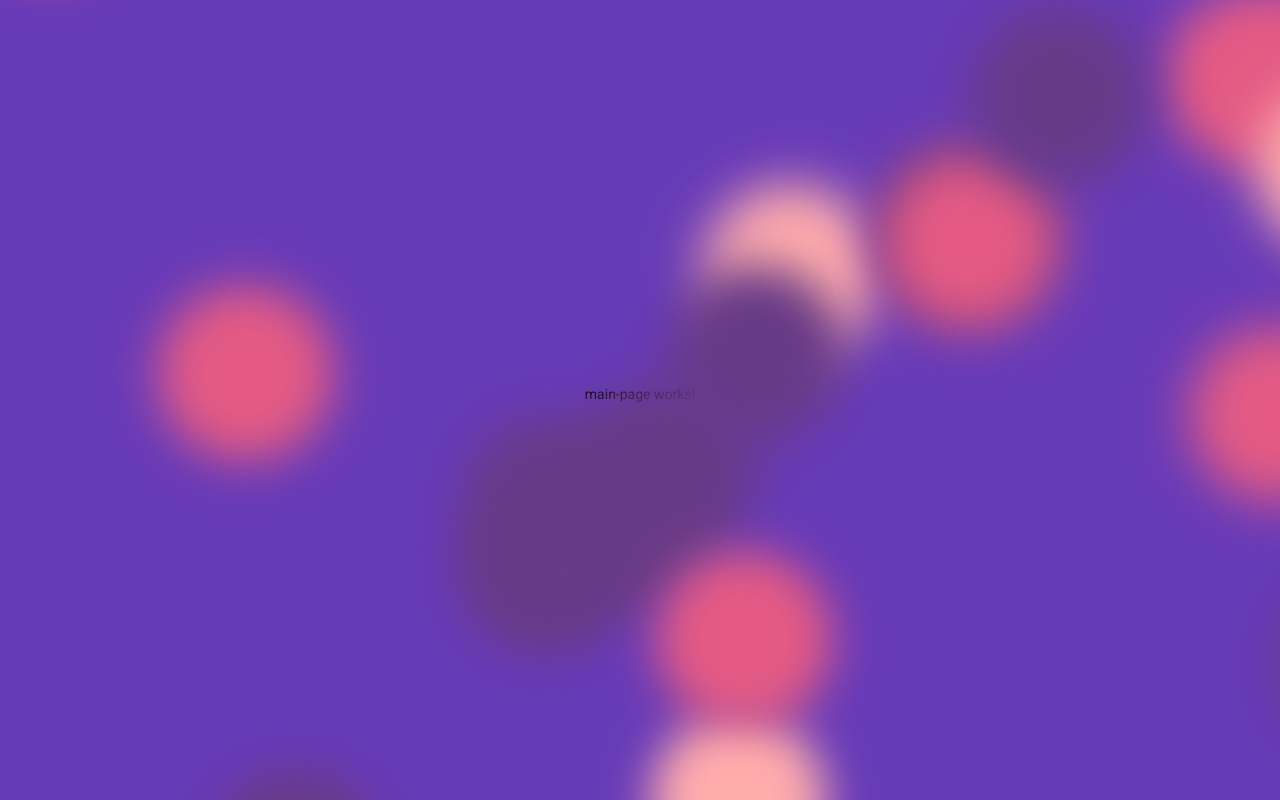
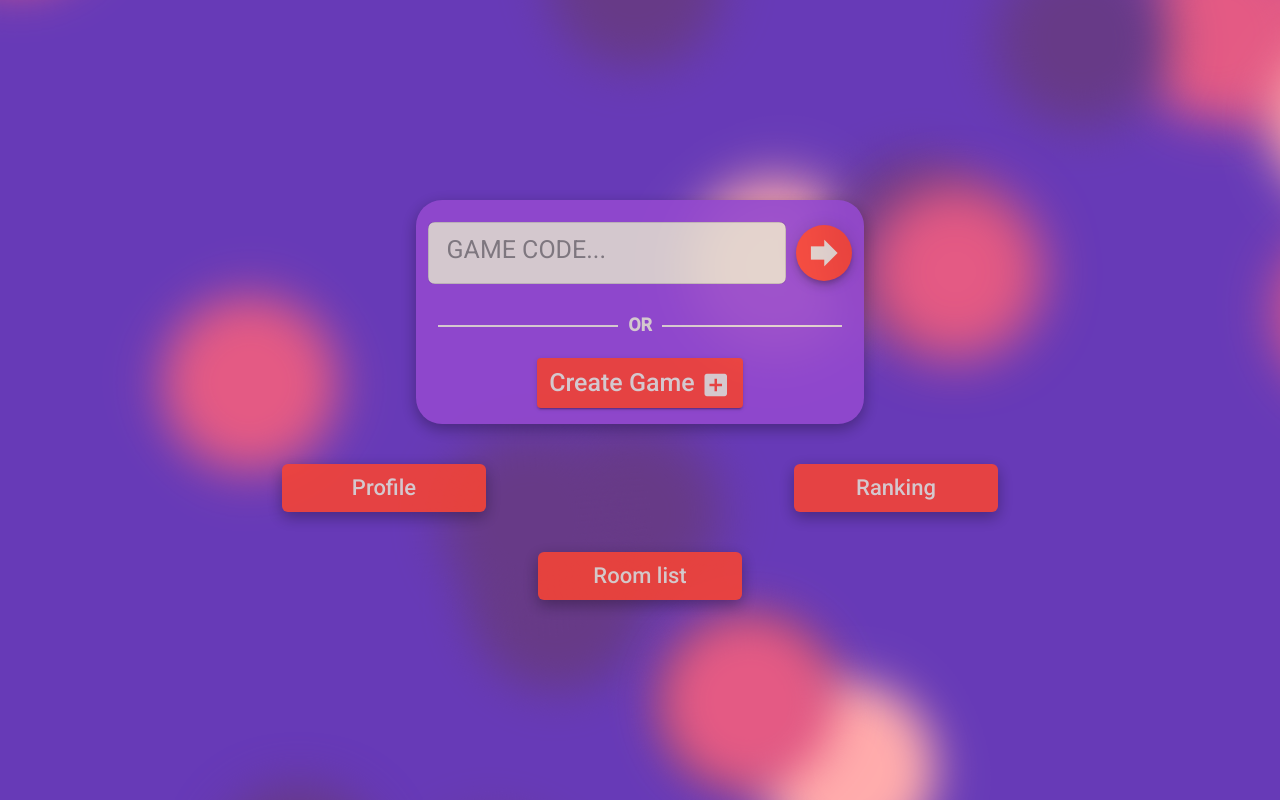
Before and after one commit to Luisfc68/tp-snake-frontend, an Angular app: page / in a window 1280 px wide. Built offline with nearby package versions, Linux system fonts and the light colour scheme.

Commit message:
Maqueta main page

```diff
--- a/src/app/pages/auth-page/auth-page.component.html
+++ b/src/app/pages/auth-page/auth-page.component.html
@@ -1,4 +1,4 @@
-<mat-card class="auth-card">
+<mat-card class="auth-card floating-box">
   <mat-card-header>
     <mat-icon mat-card-avatar fontIcon="vpn_key" class="header-logo"></mat-icon>
     <mat-card-title class="title">Snake Battle</mat-card-title>
--- a/src/app/pages/auth-page/auth-page.component.scss
+++ b/src/app/pages/auth-page/auth-page.component.scss
@@ -1,5 +1,8 @@
+@import "src/styles";
+
 :host {
   .auth-card {
+    background-color: $dark-white;
     opacity: 0.9;
     box-shadow: rgba(0, 0, 0, 0.35) 0px 5px 15px;
     max-width: 600px;
@@ -31,7 +34,7 @@
 
   .title {
     margin-bottom: 0px;
-    font-size: 30px;
+    font-size: 34px !important;
   }
 
   .header-logo {
--- a/src/app/pages/auth-page/auth-page.module.ts
+++ b/src/app/pages/auth-page/auth-page.module.ts
@@ -3,13 +3,12 @@ import { CommonModule } from '@angular/common';
 import { AuthPageComponent } from './auth-page.component';
 import { AuthPageRoutingModule } from './auth-page-routing.module';
 import { MatCardModule } from '@angular/material/card';
-import { MatButtonModule } from '@angular/material/button';
-import { MatIconModule } from '@angular/material/icon';
 import { LoginCardComponent } from '../../components/login-card/login-card.component';
 import { MatDividerModule } from '@angular/material/divider';
 import { ReactiveFormsModule } from '@angular/forms';
 import { MatInputModule } from '@angular/material/input';
 import { SignupCardComponent } from '../../components/signup-card/signup-card.component';
+import { SharedModule } from '../../shared/shared.module';
 
 
 @NgModule({
@@ -19,11 +18,10 @@ import { SignupCardComponent } from '../../components/signup-card/signup-card.co
     SignupCardComponent
   ],
   imports: [
+    SharedModule,
     CommonModule,
     AuthPageRoutingModule,
     MatCardModule,
-    MatButtonModule,
-    MatIconModule,
     MatDividerModule,
     ReactiveFormsModule,
     MatInputModule
--- a/src/app/pages/main-page/main-page.component.html
+++ b/src/app/pages/main-page/main-page.component.html
@@ -1 +1,30 @@
-<p>main-page works!</p>
+<main>
+  <section class="join-game-panel floating-box">
+    <div class="code-input-wrapper">
+      <mat-form-field appearance="outline" class="code-input">
+        <input matInput placeholder="Game code..." autocomplete="off">
+      </mat-form-field>
+      <button mat-fab class="join-button" color="warn">
+        <mat-icon>forward</mat-icon>
+      </button>
+    </div>
+    <hr class="message-separator">
+    <button mat-raised-button class="create-button" color="warn">
+      Create Game
+      <mat-icon>add_box</mat-icon>
+    </button>
+  </section>
+  <section class="buttons">
+    <div>
+      <button mat-raised-button class="option-button floating-box" color="warn">
+        Profile
+      </button>
+      <button mat-raised-button class="option-button floating-box" color="warn">
+        Ranking
+      </button>
+    </div>
+    <button mat-raised-button class="option-button floating-box" color="warn">
+      Room list
+    </button>
+  </section>
+</main>
--- a/src/app/pages/main-page/main-page.component.scss
+++ b/src/app/pages/main-page/main-page.component.scss
@@ -0,0 +1,124 @@
+@import "src/styles";
+
+:host{
+  width: 80%;
+
+  .option-button {
+    font-size: 22px;
+    border-radius: 6px;
+    width: 20%;
+    display: inline-block;
+    height: 6vh;
+    margin: 40px 0;
+    color: $dark-white;
+    &:hover {
+      cursor: pointer;
+    }
+  }
+
+  .buttons {
+    display: flex;
+    flex-direction: column;
+    & > :first-child {
+      display: flex;
+      justify-content: space-around;
+    }
+    & > :nth-child(2) {
+      margin: auto;
+    }
+  }
+
+  .join-game-panel {
+    margin: auto;
+    display: flex;
+    flex-direction: column;
+    justify-content: space-evenly;
+    align-items: center;
+    background-color: $light-primary;
+    border-radius: 26px;
+    width: 35vw;
+    height: 28vh;
+  }
+
+  .message-separator {
+    border: none;
+    border-top: 2px solid $dark-white;
+    color: $dark-white;
+    overflow: visible;
+    text-align: center;
+    position: relative;
+    top: 12px;
+    width: 90%;
+
+    &:after {
+      background: $light-primary;
+      font-weight: bold;
+      font-size: 18px;
+      padding: 0px 10px;
+      content: 'OR';
+      position: relative;
+      top: -12px;
+    }
+  }
+
+  .create-button {
+    font-size: 25px;
+    padding: 7px 12px;
+    color: $dark-white;
+    mat-icon {
+      width: 30px;
+      height: 30px;
+      font-size: 30px;
+    }
+  }
+
+  .code-input {
+    font-size: 25px;
+    width: 80%;
+    padding: 0;
+    color: black;
+    input {
+      text-transform: uppercase;
+    }
+  }
+
+  ::ng-deep  {
+    .mat-form-field-appearance-outline .mat-form-field-outline {
+      background-color: $dark-white;
+      border-radius: 7px;
+    }
+  }
+
+  ::ng-deep {
+    .mat-form-field-infix {
+      border-top: 0px;
+      padding: 0.8em 0px;
+    }
+    .mat-form-field-wrapper {
+      padding-bottom: 0px;
+    }
+  }
+
+  .code-input-wrapper {
+    width: 100%;
+    display: flex;
+    align-items: center;
+    justify-content: center;
+    gap: 10px;
+
+    .join-button {
+      ::ng-deep {
+        .mat-button-wrapper {
+          padding: 0;
+        }
+      }
+
+      mat-icon {
+        font-size: 40px;
+        width: 40px;
+        height: 40px;
+        color: $dark-white;
+      }
+    }
+  }
+}
--- a/src/styles.scss
+++ b/src/styles.scss
@@ -1,4 +1,10 @@
 /* You can add global styles to this file, and also import other style files */
+@import '~@angular/material/theming';
+@include mat-core();
+
+$light-primary: #9349cf;
+$dark-white: #E1D9D1;
+$warn: #F54D42;
 
 html, body { height: 100%; }
 body { margin: 0; font-family: Roboto, "Helvetica Neue", sans-serif; }
@@ -20,3 +26,8 @@ body { margin: 0; font-family: Roboto, "Helvetica Neue", sans-serif; }
   color: blue;
   text-decoration: underline;
 }
+
+.floating-box {
+  opacity: 0.9;
+  box-shadow: rgba(0, 0, 0, 0.35) 0px 5px 15px;
+}
```
Also changed, not shown: src/app/pages/main-page/main-page.module.ts (+9 -1 lines), src/app/shared/shared.module.ts (added, +21 -0 lines).
